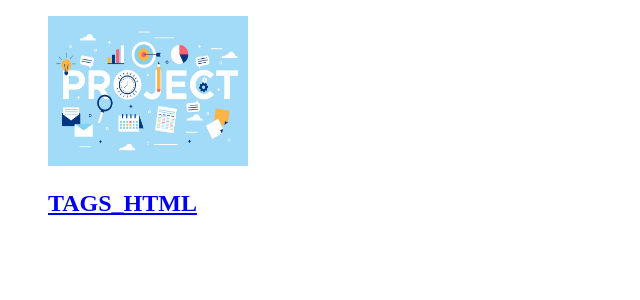
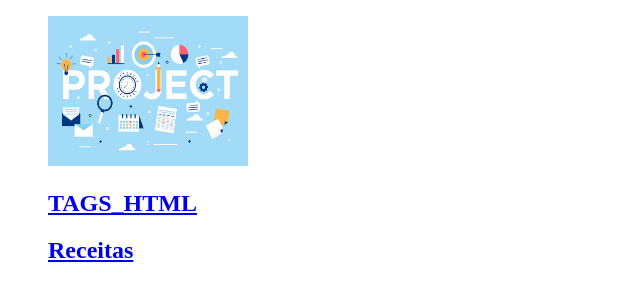
Before and after one commit to ProfessorJeanMax/repositorio_portfolio_web, a plain HTML site: page index.html in a window 1280 px wide. Shown: the whole page, without its empty margins (0-640 px from the left). Drawn offline with Linux system fonts and the light colour scheme.

Commit message:
feat(index): adiciona o link para receitas.html

```diff
--- a/index.html
+++ b/index.html
@@ -16,6 +16,13 @@
                 </figcaption>
             </a>
         </figure>
+        <figure>
+            <a href="receitas/listas_culinarias.html">
+                <figcaption>
+                    <h2>Receitas</h2>
+                </figcaption>
+            </a>
+        </figure>
     </div>
 </body>
 </html>
```
